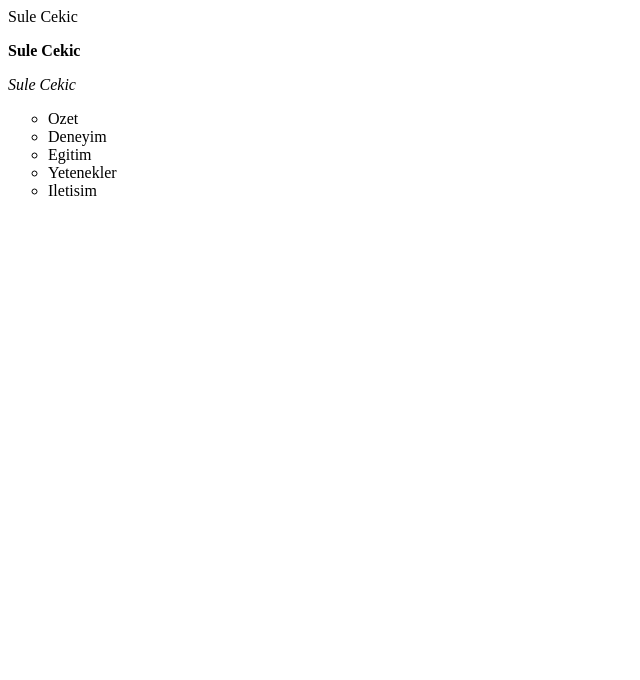
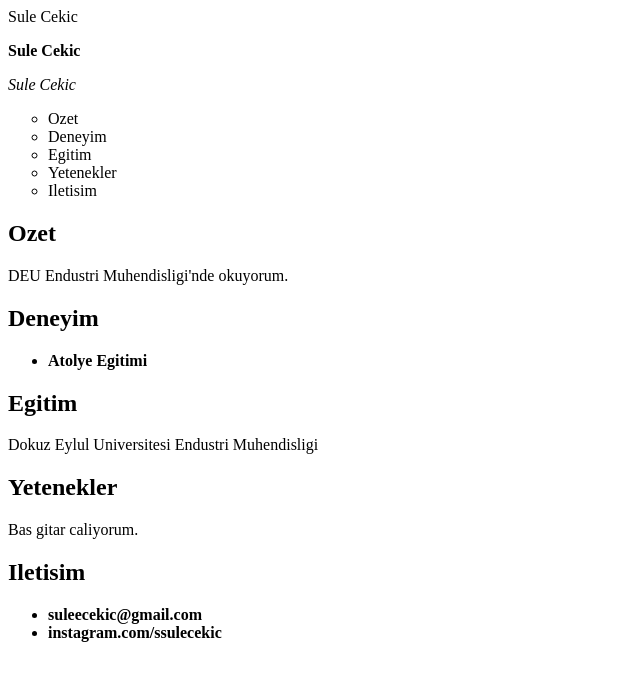
Before and after one commit to sulecekic/sulecekic.github.io, a plain HTML site: page index.html in a window 1280 px wide. Shown: the whole page, without its empty margins (0-640 px from the left). Drawn offline with Linux system fonts and the light colour scheme.

Commit message:
Update index.html

```diff
--- a/index.html
+++ b/index.html
@@ -20,5 +20,39 @@
              <li>Iletisim</li>
          </ul>
      </header>
+     <main>
+         <section>
+             <h2>Ozet</h2>
+             <p>DEU Endustri Muhendisligi'nde okuyorum.
+         </section>
+         <section>
+             <h2>Deneyim</h2>
+             <ul>
+                 <li>
+                     <b>Atolye Egitimi</b><br>
+                 </li>
+             </ul>
+          </section>
+                  <section>
+             <h2>Egitim</h2>
+             <p>Dokuz Eylul Universitesi Endustri Muhendisligi
+         </section>
+          <section>
+              <h2>Yetenekler</h2>
+              <p>Bas gitar caliyorum.
+          </section>
+          <section>
+              <h2>Iletisim</h2>
+              <ul>
+                 <li>
+                     <b>suleecekic@gmail.com</b><br>
+                 </li>
+                 <li>
+                     <b>instagram.com/ssulecekic</b><br>
+                 </li>
+               </ul>
+           </section>
+
+
      </body>
      </html>
```
